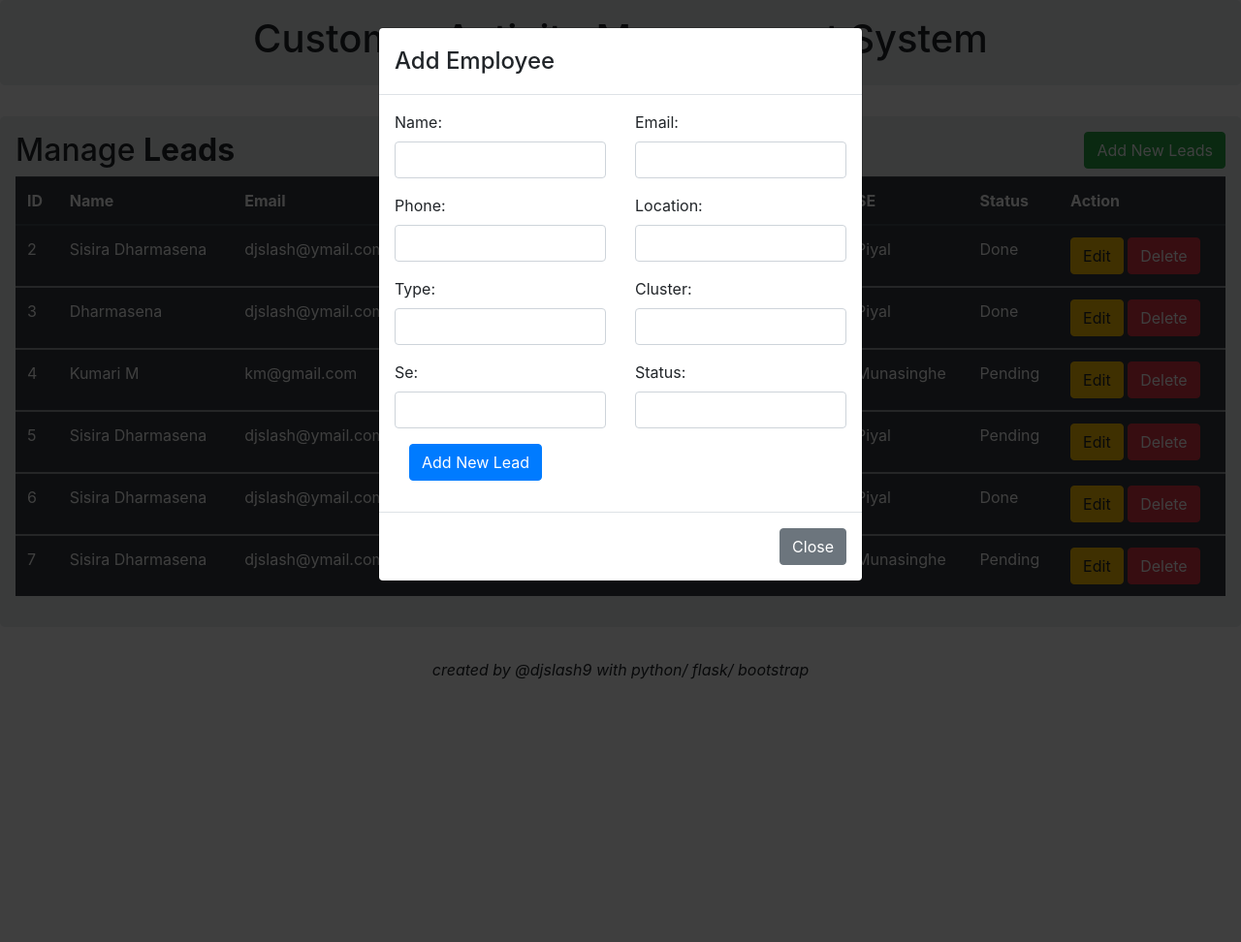
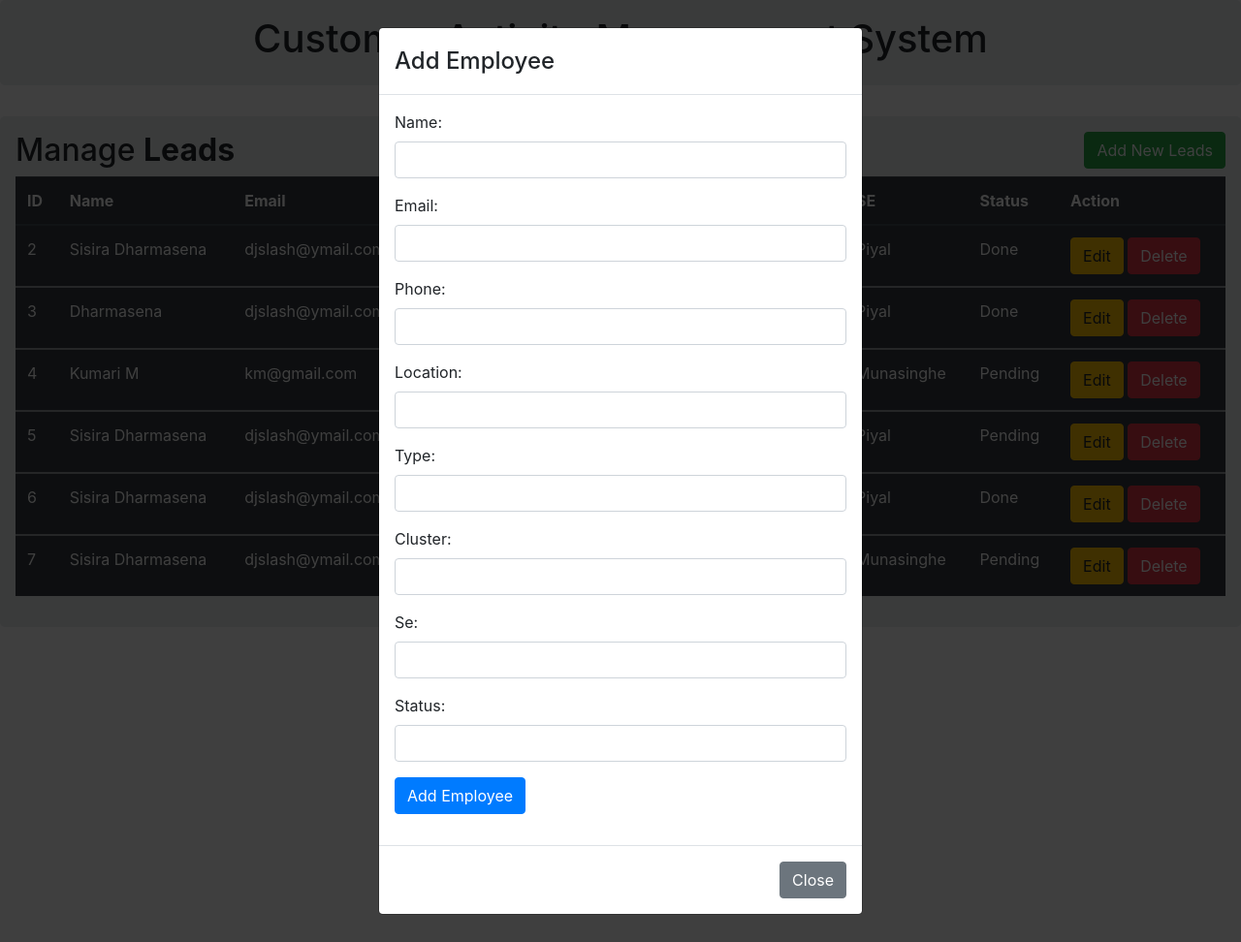
Before and after one commit to djslash9/CAMS, a Flask app: page / in a window 1280 px wide, after a click on "Add New Leads". Shown: the whole page at 97% size. Run offline with Flask 2, Linux system fonts and the light colour scheme; data comes from the database, SQL or seed files in the repository; some libraries are stand-ins or nearby versions.

Commit message:
Add files via upload

```diff
--- a/templates/index.html
+++ b/templates/index.html
@@ -70,48 +70,40 @@
                                     </div>
                                     <div class="modal-body">
                                         <form action="{{url_for('insert')}}" method="POST">
-                                            <div class="row">
-                                                <div class="form-group col">
+                                            <div class="form-group">
                                                 <label>Name:</label>
                                                 <input type="text" class="form-control" name="name" required="1">
                                             </div>
-                                                <div class="form-group col">
+                                            <div class="form-group">
                                                 <label>Email:</label>
                                                 <input type="email" class="form-control" name="email" required="1">
                                             </div>
-                                            </div>
-                                            <div class="row">
-                                                <div class="form-group col">
+                                            <div class="form-group">
                                                 <label>Phone:</label>
                                                 <input type="number" class="form-control" name="phone" required="1">
                                             </div>
-                                                <div class="form-group col">
+                                            <div class="form-group">
                                                 <label>Location:</label>
                                                 <input type="text" class="form-control" name="location" required="1">
                                             </div>
-                                            </div>
-                                            <div class="row">
-                                                <div class="form-group col">
+                                            <div class="form-group">
                                                 <label>Type:</label>
                                                 <input type="text" class="form-control" name="type" required="1">
                                             </div>
-                                                <div class="form-group col">
+                                            <div class="form-group">
                                                 <label>Cluster:</label>
                                                 <input type="text" class="form-control" name="cluster" required="1">
                                             </div>
-                                            </div>
-                                            <div class="row">
-                                                <div class="form-group col">
+                                            <div class="form-group">
                                                 <label>Se:</label>
                                                 <input type="text" class="form-control" name="se" required="1">
                                             </div>
-                                                <div class="form-group col">
+                                            <div class="form-group">
                                                 <label>Status:</label>
                                                 <input type="text" class="form-control" name="status" required="1">
                                             </div>
-                                            </div>
-                                            <div class="form-group col">
-                                                <button class="btn btn-primary" type="submit">Add New Lead</button>
+                                            <div class="form-group">
+                                                <button class="btn btn-primary" type="submit">Add Employee</button>
                                             </div>
                                         </form>
                                     </div>
@@ -132,46 +124,38 @@
                                     </div>
                                     <div class="modal-body">
                                         <form action="{{url_for('update')}}" method="POST">
-                                            <div class="row">
-                                                <div class="form-group col">
+                                            <div class="form-group">
                                                 <label>Name:</label>
                                                 <input type="hidden" name="id" value="{{row.id}}">
                                                 <input type="text" class="form-control" name="name" value="{{row.name}}"  required="1">
                                             </div>
-                                                <div class="form-group col">
+                                            <div class="form-group">
                                                 <label>Email:</label>
                                                 <input type="email" class="form-control" name="email"  value="{{row.email}}" required="1">
                                             </div>
-                                            </div>
-                                            <div class="row">
-                                                <div class="form-group col">
+                                            <div class="form-group">
                                                 <label>Phone:</label>
                                                 <input type="number" class="form-control" name="phone"  value="{{row.phone}}" required="1">
                                             </div>
-                                                <div class="form-group col">
+                                            <div class="form-group">
                                                 <label>Location:</label>
                                                 <input type="text" class="form-control" name="location"  value="{{row.location}}" required="1">
                                             </div>
-                                            </div>
-                                            <div class="row">
-                                                <div class="form-group col">
+                                            <div class="form-group">
                                                 <label>Type:</label>
                                                 <input type="text" class="form-control" name="type"  value="{{row.type}}" required="1">
                                             </div>
-                                                <div class="form-group col">
+                                            <div class="form-group">
                                                 <label>Cluster:</label>
                                                 <input type="text" class="form-control" name="cluster"  value="{{row.cluster}}" required="1">
                                             </div>
-                                            </div>
-                                            <div class="row">
-                                                <div class="form-group col">
+                                            <div class="form-group">
                                                 <label>Se:</label>
                                                 <input type="text" class="form-control" name="se"  value="{{row.se}}" required="1">
                                             </div>
-                                                <div class="form-group col">
+                                            <div class="form-group">
                                                 <label>Status:</label>
                                                 <input type="text" class="form-control" name="status"  value="{{row.status}}" required="1">
-                                                </div>
                                             </div>
                                             <div class="form-group">
                                                 <button class="btn btn-primary" type="submit">Update</button>
```
Lines whose indentation alone changed are shown as unchanged.
